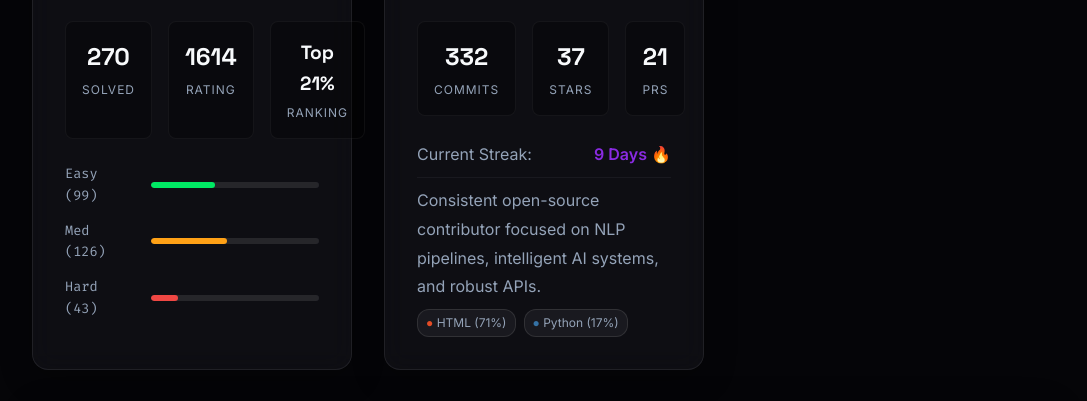
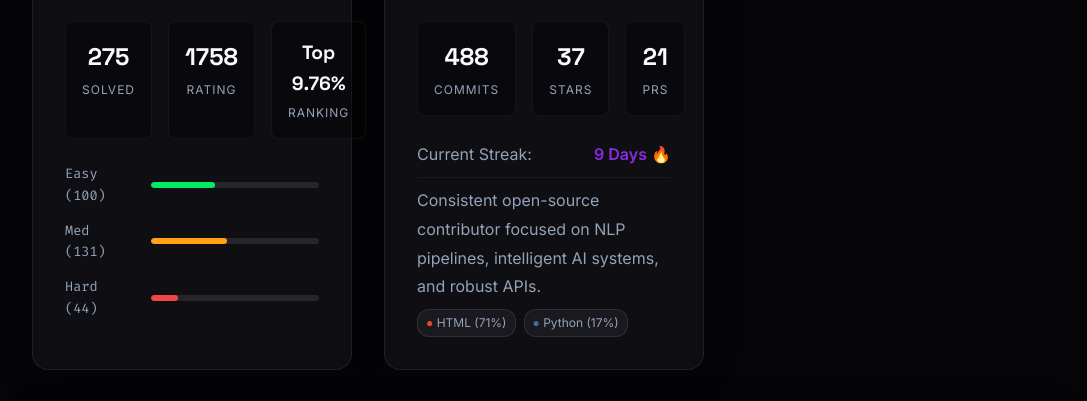
Before and after one commit to ananyajoshi-cseai/Portfolio-Ananya-Joshi, a plain HTML site: page index.html in a window 1280 px wide. Shown: the part 4176-4577 px from the top of the page, without its empty margins (96-1183 px from the left). Drawn offline with Linux system fonts and the light colour scheme.

Commit message:
Update leetcode

```diff
--- a/index.html
+++ b/index.html
@@ -1335,29 +1335,29 @@
                 </div>
                 <div class="profile-stats">
                     <div class="stat-box">
-                        <span class="stat-val">270</span>
+                        <span class="stat-val">275</span>
                         <span class="stat-name">Solved</span>
                     </div>
                     <div class="stat-box">
-                        <span class="stat-val">1614</span>
+                        <span class="stat-val">1758</span>
                         <span class="stat-name">Rating</span>
                     </div>
                     <div class="stat-box" style="display: flex; flex-direction: column; justify-content: center; align-items: center;">
-                        <span class="stat-val" style="font-size: 1.2rem;">Top 21%</span>
+                        <span class="stat-val" style="font-size: 1.2rem;">Top 9.76%</span>
                         <span class="stat-name">Ranking</span>
                     </div>
                 </div>
                 <div class="profile-breakdown">
                     <div class="progress-bar-container">
-                        <span class="label">Easy (99)</span>
+                        <span class="label">Easy (100)</span>
                         <div class="bar"><div class="fill bg-green-500" style="width: 38%;"></div></div>
                     </div>
                     <div class="progress-bar-container">
-                        <span class="label">Med (126)</span>
+                        <span class="label">Med (131)</span>
                         <div class="bar"><div class="fill bg-yellow-500" style="width: 45%;"></div></div>
                     </div>
                     <div class="progress-bar-container">
-                        <span class="label">Hard (43)</span>
+                        <span class="label">Hard (44)</span>
                         <div class="bar"><div class="fill bg-red-500" style="width: 16%;"></div></div>
                     </div>
                 </div>
@@ -1373,7 +1373,7 @@
                 </div>
                 <div class="profile-stats">
                     <div class="stat-box">
-                        <span class="stat-val">332</span>
+                        <span class="stat-val">488</span>
                         <span class="stat-name">Commits</span>
                     </div>
                     <div class="stat-box">
```
